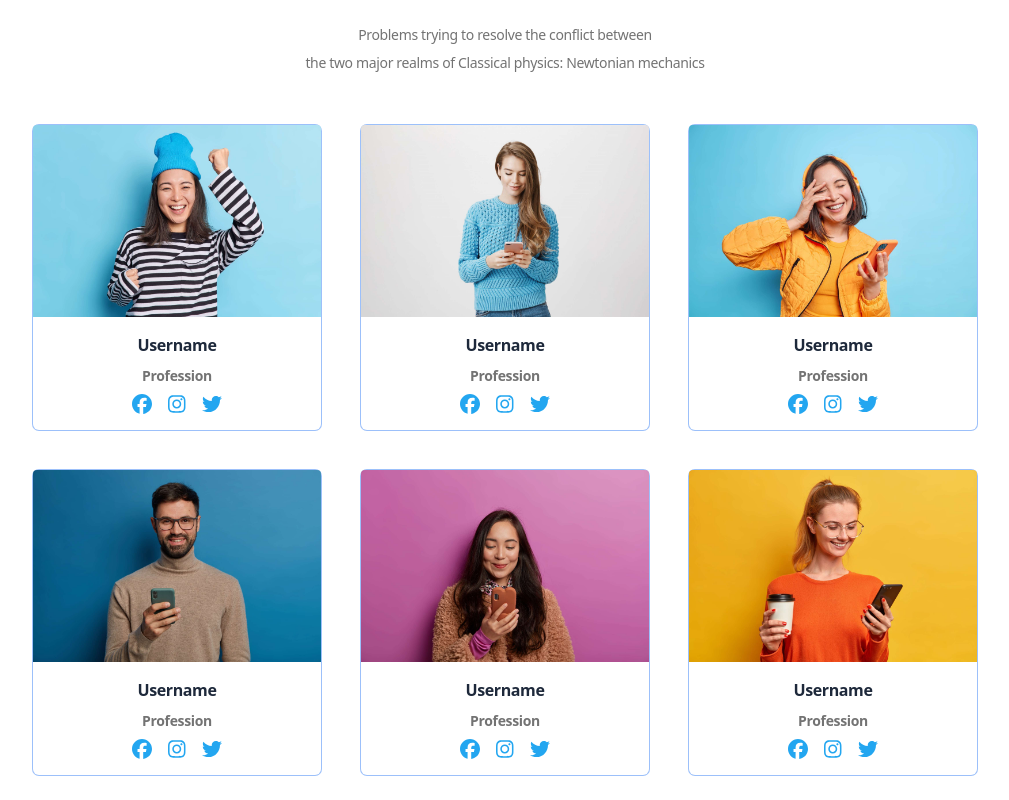
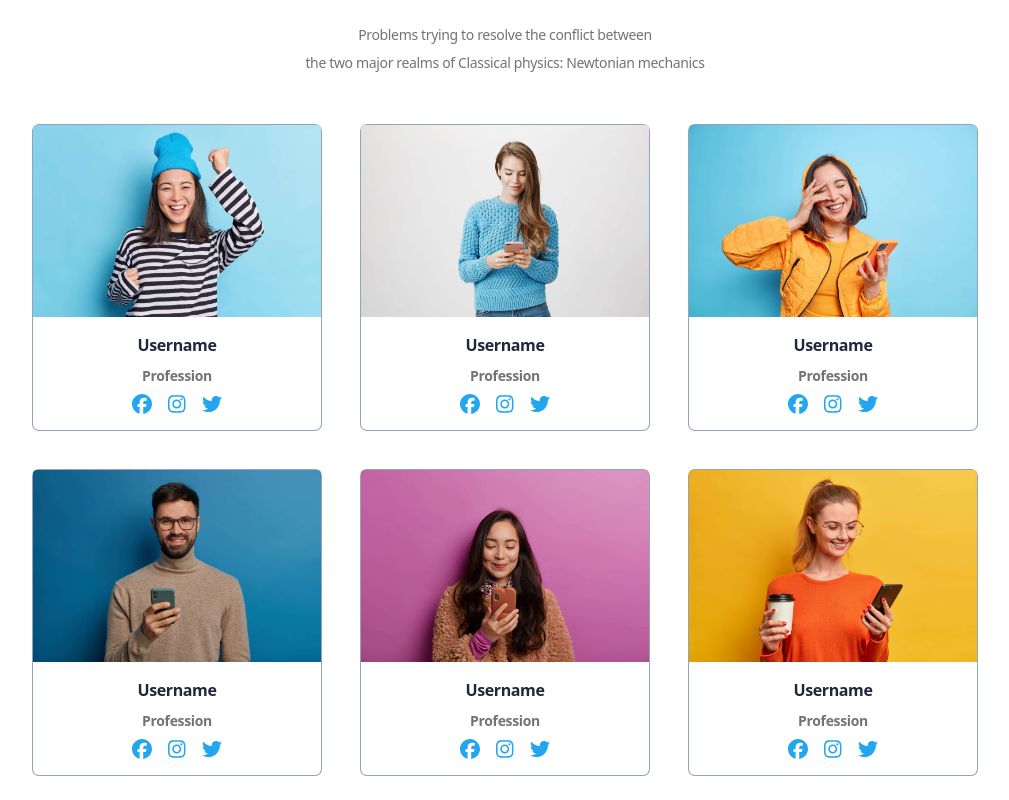
Before and after one commit to malidegirmenci/ReaCommerce-Frontend, a React (Vite) app: page /about in a window 1280 px wide. Shown: the part 1620-2420 px from the top of the page, without its empty margins (135-1144 px from the left). Built offline with nearby package versions, Linux system fonts and the light colour scheme.

Commit message:
ring color changed

```diff
--- a/src/components/about/Employees.jsx
+++ b/src/components/about/Employees.jsx
@@ -5,7 +5,7 @@ export default function Employees() {
     const { employees } = data.about;
     const ourTeam = employees.map((item, index) => {
         return (
-            <div className="flex flex-col items-center w-1/4 ring-1 rounded" key={index}>
+            <div className="flex flex-col items-center w-1/4 ring-1 ring-slate-400 rounded" key={index}>
                 <img src={item.src} className="w-full h-full rounded-t" />
                 <div className="flex flex-col gap-2 text-center py-3">
                     <h5 className="text-slate-800 text-base font-bold leading-normal tracking-tight">{item.fullname}</h5>
```
